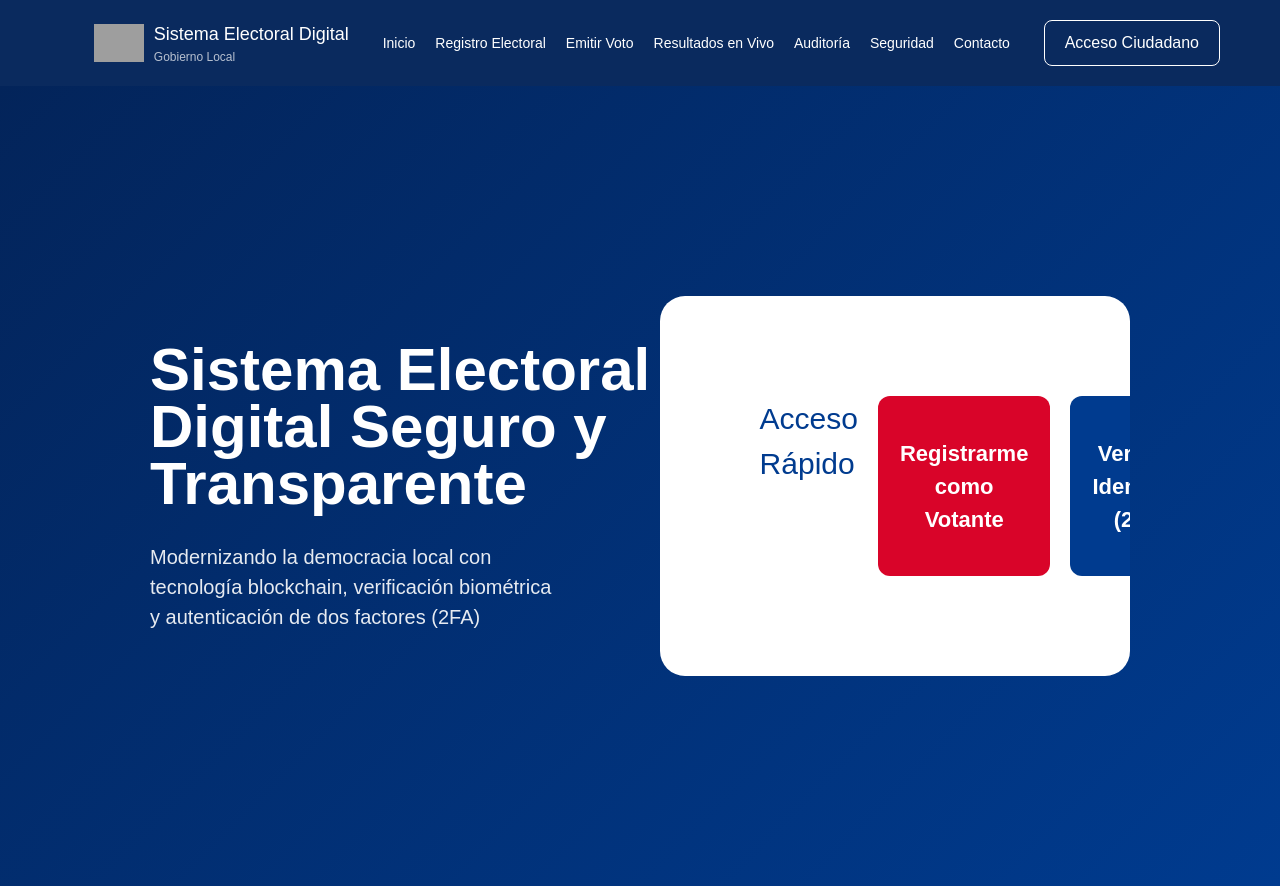
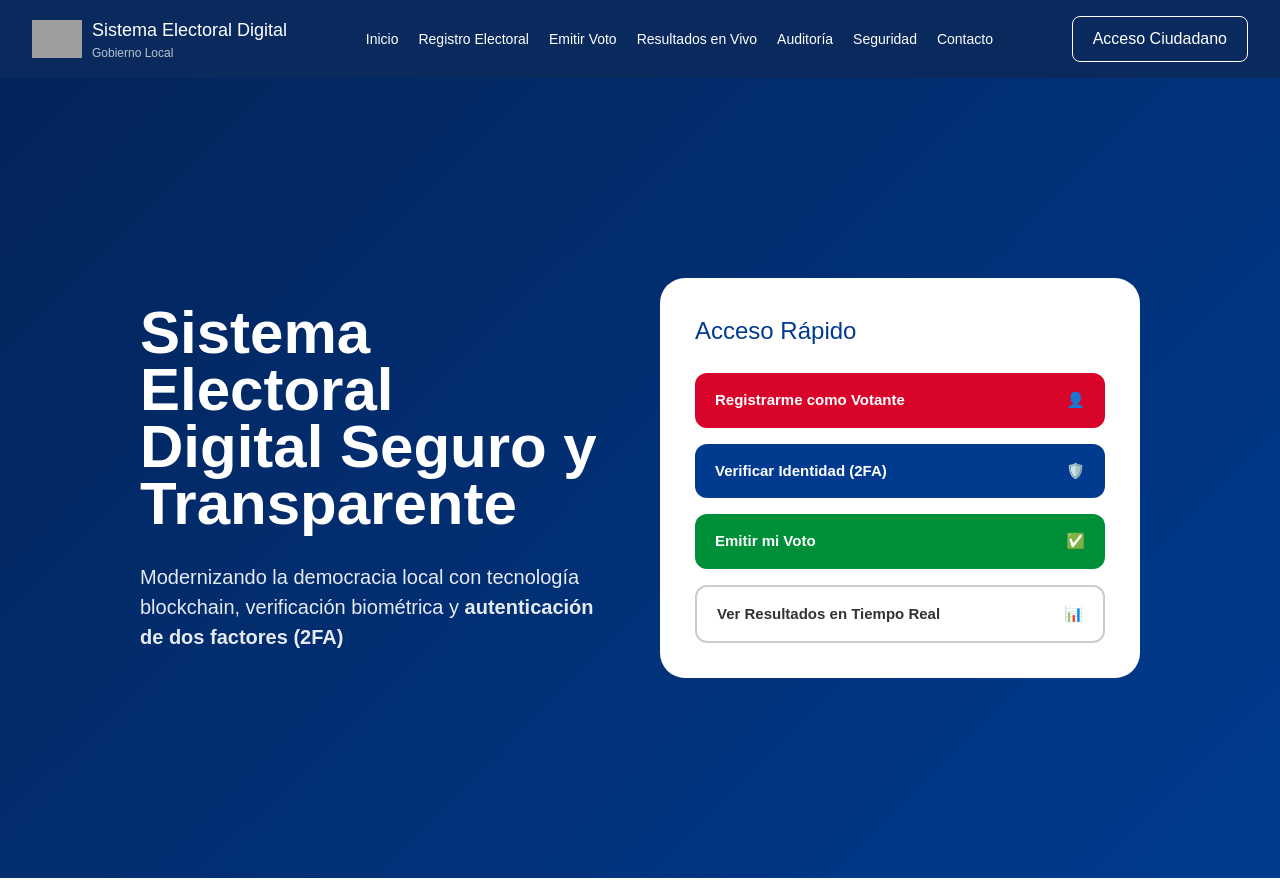
Before and after one commit to EQUIPO9-DESARROLLOWEB/Front-end-proyecto, a Next.js app in the folder proyecto_elecciones/: page / in a window 1280 px wide. Built offline with nearby package versions, Linux system fonts and the light colour scheme; grey boxes are pictures that could not be loaded.

Commit message:
Cambios hero y head

```diff
--- a/proyecto_elecciones/app/head/head.module.css
+++ b/proyecto_elecciones/app/head/head.module.css
@@ -2,19 +2,14 @@
   display: flex;
   justify-content: space-between;
   align-items: center;
-  padding: 20px 60px;
+  padding: 16px 32px;
+  position: sticky;
+  top: 0;
+  z-index: 100;
   background: #0a2a5e;
   color: white;
 }
 
-.mi-imagen {
-  width: 500px; /* Ancho deseado */
-  height: 300px; /* Alto deseado */
-  background-image: url('https://i1-c.pinimg.com/736x/65/05/06/650506c6b80e21d09fa402faeaa9de24.jpg'); /* Ruta de la imagen */
-  background-size: cover; /* Ajusta la imagen al div */
-  background-position: center; /* Centra la imagen */
-  background-repeat: no-repeat; /* Evita repetición */
-}
 
 /* LOGO */
 .logo {
--- a/proyecto_elecciones/app/head/head.tsx
+++ b/proyecto_elecciones/app/head/head.tsx
@@ -1,23 +1,15 @@
-import styles from "./head.module.css"
+import styles from "./head.module.css";
 import Image from "next/image";
 
 export default function Header() {
   return (
     <header className={styles.header}>
 
-       {/* LOGO */}
-
-      <div className={styles.miImagen}></div>
+      {/* LOGO */}
       <div className={styles.logo}>
         <span className={styles.icon}>
-          <Image
-            src="/SEGOB_logo.svg"
-            alt="Logo"
-            width={50}
-            height={50}
-          />
+          <Image src="/SEGOB_logo.svg" alt="Logo" width={50} height={50} />
         </span>
-
         <div>
           <h3>Sistema Electoral Digital</h3>
           <p>Gobierno Local</p>
@@ -36,9 +28,7 @@ export default function Header() {
       </nav>
 
       {/* BOTÓN */}
-      <button className={styles.button}>
-        Acceso Ciudadano
-      </button>
+      <button className={styles.button}>Acceso Ciudadano</button>
 
     </header>
   );
--- a/proyecto_elecciones/app/hero/hero.module.css
+++ b/proyecto_elecciones/app/hero/hero.module.css
@@ -3,15 +3,15 @@
   justify-content: space-between;
   align-items: center;
   min-height: 100vh;
-    padding: 150px;
-    background: linear-gradient(135deg,#03245a,#003b8f);
-    color: rgb(255, 255, 255);
+  padding: 0 140px;
+  background: linear-gradient(135deg, #03245a, #003b8f);
+  color: white;
+  gap: 60px;
 }
 
 /* IZQUIERDA */
-
 .left {
-  width: 150%;
+  flex: 1;
 }
 
 .left h1 {
@@ -23,65 +23,54 @@
 
 .left p {
   font-size: 20px;
-    width: 80%;
   line-height: 1.5;
   opacity: 0.9;
+  max-width: 520px;
 }
 
 /* TARJETA */
-
 .card {
-    width: 600px;
+  width: 480px;
+  flex-shrink: 0;
   background: white;
   border-radius: 25px;
-    padding: 100px;
+  padding: 35px;
   display: flex;
-    flex-direction: row;
-    gap: 20px;
+  flex-direction: column;   /* ← FIX CLAVE */
+  gap: 16px;
   color: black;
-    overflow: hidden;
-    width: 100%; /* La imagen ocupa el 40% */
-    object-fit: cover;
 }
 
 .card h2 {
   color: #003b8f;
-    font-size: 30px;
+  font-size: 24px;
+  margin: 0 0 8px 0;
 }
 
 /* BOTONES */
-
 .card button {
-
-  padding: 22px;
-
+  display: flex;
+  justify-content: space-between;
+  align-items: center;
+  padding: 16px 20px;
   border: none;
-
   border-radius: 12px;
-
-  font-size: 22px;
-
-  font-weight: bold;
-
+  font-size: 15px;
+  font-weight: 600;          /* ← sin px */
   cursor: pointer;
+  width: 100%;
+  transition: opacity 0.2s;
 }
 
-.red {
-  background: #d90429;
-  color: white;
+.card button:hover {
+  opacity: 0.85;
 }
 
-.blue {
-  background: #003b8f;
-  color: white;
-}
-
-.green {
-  background: #008f39;
-  color: white;
-}
-
+.red   { background: #d90429; color: white; }
+.blue  { background: #003b8f; color: white; }
+.green { background: #008f39; color: white; }
 .white {
   background: white;
-  border: 2px solid gray !important;
+  color: #333;
+  border: 2px solid #ccc !important;
 }
--- a/proyecto_elecciones/app/hero/hero.tsx
+++ b/proyecto_elecciones/app/hero/hero.tsx
@@ -6,7 +6,6 @@ export default function Hero() {
 
       {/* IZQUIERDA */}
       <div className={styles.left}>
-
         <h1>
           Sistema Electoral
           <br />
@@ -14,36 +13,36 @@ export default function Hero() {
           <br />
           Transparente
         </h1>
-
         <p>
           Modernizando la democracia local con tecnología
-          blockchain, verificación biométrica y autenticación
-          de dos factores (2FA)
+          blockchain, verificación biométrica y{" "}
+          <strong>autenticación de dos factores (2FA)</strong>
         </p>
-
       </div>
 
       {/* DERECHA */}
       <div className={styles.card}>
-
         <h2>Acceso Rápido</h2>
 
         <button className={styles.red}>
-          Registrarme como Votante
+          <span>Registrarme como Votante</span>
+          <span>👤</span>
         </button>
 
         <button className={styles.blue}>
-          Verificar Identidad (2FA)
+          <span>Verificar Identidad (2FA)</span>
+          <span>🛡️</span>
         </button>
 
         <button className={styles.green}>
-          Emitir mi Voto
+          <span>Emitir mi Voto</span>
+          <span>✅</span>
         </button>
 
         <button className={styles.white}>
-          Ver Resultados en Tiempo Real
+          <span>Ver Resultados en Tiempo Real</span>
+          <span>📊</span>
         </button>
-
       </div>
 
     </section>
```
Lines whose indentation alone changed are shown as unchanged.
